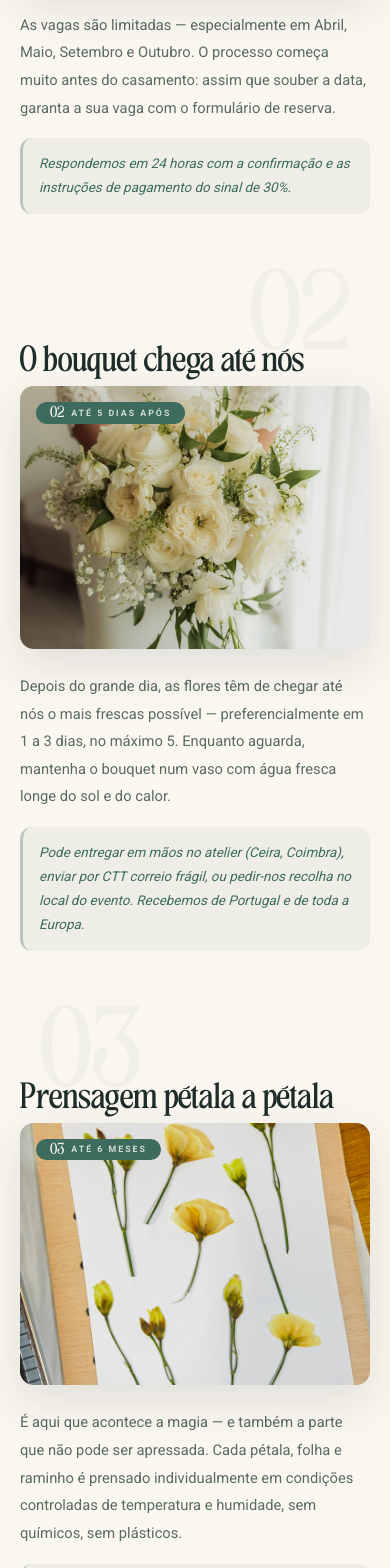
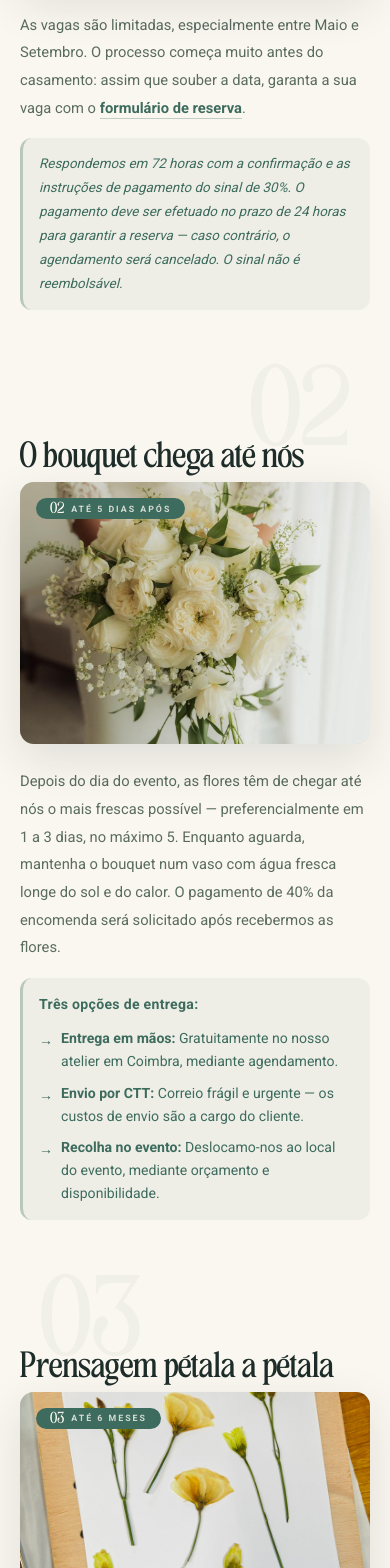
Before and after one commit to floresabeirario/fbr-website, a Next.js app: page /como-funciona in a window 390 px wide. Shown: the part 1000-2568 px from the top of the page. Built offline with nearby package versions, Linux system fonts and the light colour scheme.

Commit message:
Update page.js

```diff
--- a/app/como-funciona/page.js
+++ b/app/como-funciona/page.js
@@ -67,8 +67,13 @@ const STEPS = [
     title:  "Reserve a sua data",
     img:    "/reserva.webp",
     imgAlt: "Calendário com data de casamento marcada para reserva de preservação de bouquet",
-    body:   "As vagas são limitadas — especialmente em Abril, Maio, Setembro e Outubro. O processo começa muito antes do casamento: assim que souber a data, garanta a sua vaga com o formulário de reserva.",
-    note:   "Respondemos em 24 horas com a confirmação e as instruções de pagamento do sinal de 30%."
+    body:   <>
+      As vagas são limitadas, especialmente entre Maio e Setembro. O processo começa muito antes do casamento: assim que souber a data, garanta a sua vaga com o{" "}
+      <a href="https://wkf.ms/3RfoNAc" target="_blank" rel="noopener noreferrer" style={{ color: "#3D6B5E", fontWeight: 600, textDecoration: "none", borderBottom: "1px solid rgba(61,107,94,0.3)", paddingBottom: "1px" }}>
+        formulário de reserva
+      </a>.
+    </>,
+    note:   "Respondemos em 72 horas com a confirmação e as instruções de pagamento do sinal de 30%. O pagamento deve ser efetuado no prazo de 24 horas para garantir a reserva — caso contrário, o agendamento será cancelado. O sinal não é reembolsável."
   },
   {
     id:     "passo-2",
@@ -77,8 +82,24 @@ const STEPS = [
     title:  "O bouquet chega até nós",
     img:    "/ramojoana.webp",
     imgAlt: "Bouquet de noiva fresco a ser entregue no atelier para preservação botânica",
-    body:   "Depois do grande dia, as flores têm de chegar até nós o mais frescas possível — preferencialmente em 1 a 3 dias, no máximo 5. Enquanto aguarda, mantenha o bouquet num vaso com água fresca longe do sol e do calor.",
-    note:   "Pode entregar em mãos no atelier (Ceira, Coimbra), enviar por CTT correio frágil, ou pedir-nos recolha no local do evento. Recebemos de Portugal e de toda a Europa."
+    body:   "Depois do dia do evento, as flores têm de chegar até nós o mais frescas possível — preferencialmente em 1 a 3 dias, no máximo 5. Enquanto aguarda, mantenha o bouquet num vaso com água fresca longe do sol e do calor. O pagamento de 40% da encomenda será solicitado após recebermos as flores.",
+    noteJsx: <>
+      <strong style={{ display: "block", marginBottom: "10px", color: "#3D6B5E", fontSize: "0.88rem", letterSpacing: "0.3px" }}>Três opções de entrega:</strong>
+      <div style={{ display: "flex", flexDirection: "column", gap: "8px" }}>
+        {[
+          { label: "Entrega em mãos", desc: "Gratuitamente no nosso atelier em Coimbra, mediante agendamento." },
+          { label: "Envio por CTT", desc: "Correio frágil e urgente — os custos de envio são a cargo do cliente." },
+          { label: "Recolha no evento", desc: "Deslocamo-nos ao local do evento, mediante orçamento e disponibilidade." },
+        ].map((item, i) => (
+          <div key={i} style={{ display: "flex", gap: "8px", alignItems: "flex-start" }}>
+            <span style={{ color: "#3D6B5E", fontWeight: 700, flexShrink: 0, fontSize: "0.88rem", marginTop: "1px" }}>→</span>
+            <p style={{ margin: 0, fontSize: "0.88rem", lineHeight: 1.65, color: "#3D6B5E" }}>
+              <strong>{item.label}:</strong> {item.desc}
+            </p>
+          </div>
+        ))}
+      </div>
+    </>
   },
   {
     id:     "passo-3",
@@ -87,18 +108,18 @@ const STEPS = [
     title:  "Prensagem pétala a pétala",
     img:    "/prensa.webp",
     imgAlt: "Pétalas de flores de casamento a serem prensadas artesanalmente em papel botânico",
-    body:   "É aqui que acontece a magia — e também a parte que não pode ser apressada. Cada pétala, folha e raminho é prensado individualmente em condições controladas de temperatura e humidade, sem químicos, sem plásticos.",
-    note:   "Este processo pode demorar vários meses, e é exactamente esse tempo que faz a diferença entre um resultado mediano e uma obra de arte que dura décadas."
+    body:   "É aqui que acontece a magia — e também a parte que não pode ser apressada. Cada pétala, folha e raminho é prensado individualmente em condições controladas de temperatura e humidade.",
+    note:   "Após estarem preservadas, as flores são também congeladas para eliminar qualquer inseto que possa ainda estar presente."
   },
   {
     id:     "passo-4",
     n:      "04",
     tag:    "Aprovação sua",
-    title:  "Compõe­mos, você aprova",
+    title:  "Composição e aprovação",
     img:    "/detalhe.webp",
     imgAlt: "Composição artística de flores prensadas do bouquet de noiva dentro de moldura",
-    body:   "Com as flores prontas, criamos a composição dentro da moldura escolhida — e só avançamos quando você diz sim. Enviamos fotografia detalhada para aprovação e pode pedir ajustes antes de selarmos definitivamente.",
-    note:   "Ninguém deve ficar com um quadro sem o ter aprovado primeiro. Esta etapa existe exactamente para isso."
+    body:   "Escolhemos as flores melhor preservadas e iniciamos a criação do seu quadro. Quando a composição estiver pronta, receberá um e-mail com imagens do design. Terá 72 horas para aprovar ou solicitar alterações. Após a sua aprovação, o quadro segue para a molduraria e é finalizado.",
+    note:   null
   },
   {
     id:     "passo-5",
@@ -107,8 +128,24 @@ const STEPS = [
     title:  "O quadro chega a casa",
     img:    "/joanaceu.webp",
     imgAlt: "Quadro botânico de flores de casamento prensadas emoldurado com vidro museu anti-UV",
-    body:   "Após a sua aprovação e o pagamento final, o quadro é selado com vidro museu anti-reflexo e proteção UV — o mesmo vidro usado em museus para proteger obras de arte durante décadas — e enviado para casa com embalagem especial.",
-    note:   "Pode também levantar pessoalmente no atelier. O quadro chega pronto a pendurar, com o hardware de montagem incluído."
+    body:   <>
+      Com o quadro pronto, tem duas opções de entrega:
+      <div style={{ display: "flex", flexDirection: "column", gap: "6px", margin: "14px 0" }}>
+        {[
+          { label: "Envio pelos CTT", desc: "Receberá um número de rastreamento assim que a encomenda for enviada." },
+          { label: "Recolha no atelier", desc: "Agende um horário para recolha em Coimbra." },
+        ].map((item, i) => (
+          <div key={i} style={{ display: "flex", gap: "8px", alignItems: "flex-start" }}>
+            <span style={{ color: "#5A6B60", fontWeight: 700, flexShrink: 0, fontSize: "0.95rem", marginTop: "1px" }}>→</span>
+            <p style={{ margin: 0, fontSize: "clamp(0.92rem,1.8vw,1.02rem)", lineHeight: 1.75, color: "#5A6B60" }}>
+              <strong style={{ color: "#1E2D2A" }}>{item.label}:</strong> {item.desc}
+            </p>
+          </div>
+        ))}
+      </div>
+      Antes do envio ou da recolha, será solicitado o pagamento da 3.ª e última prestação — 30% do valor total. O quadro inclui instruções de cuidados para garantir a sua durabilidade. Se tiver alguma dúvida, estamos sempre disponíveis para ajudar!
+    </>,
+    note:   null
   }
 ];
 
@@ -181,7 +218,6 @@ const Step = ({ step, index }) => {
 
           {/* ── Título visível APENAS no mobile (acima da foto) ── */}
           <h2
-            id={`${step.id}-title`}
             className="step-title-mobile"
             style={{
               fontFamily: "'TAN-MEMORIES', serif",
@@ -215,20 +251,12 @@ const Step = ({ step, index }) => {
               alignItems:      "center",
               gap:             "7px"
             }}>
-              <span style={{
-                fontFamily:    "'TAN-MEMORIES', serif",
-                fontSize:      "0.7rem",
-                lineHeight:    1
-              }}>
+              <span style={{ fontFamily: "'TAN-MEMORIES', serif", fontSize: "0.7rem", lineHeight: 1 }}>
                 {step.n}
               </span>
               <span style={{
-                fontSize:      "0.55rem",
-                fontWeight:    700,
-                letterSpacing: "2px",
-                textTransform: "uppercase",
-                fontFamily:    "Roboto, sans-serif",
-                opacity:       0.8
+                fontSize: "0.55rem", fontWeight: 700, letterSpacing: "2px",
+                textTransform: "uppercase", fontFamily: "Roboto, sans-serif", opacity: 0.8
               }}>
                 {step.tag}
               </span>
@@ -239,10 +267,8 @@ const Step = ({ step, index }) => {
               alt={step.imgAlt}
               className="step-img"
               style={{
-                width:      "100%",
-                aspectRatio: "4/3",
-                objectFit:  "cover",
-                display:    "block",
+                width: "100%", aspectRatio: "4/3",
+                objectFit: "cover", display: "block",
                 transition: "transform 0.6s ease"
               }}
               loading="lazy"
@@ -267,32 +293,37 @@ const Step = ({ step, index }) => {
             {step.title}
           </h2>
 
-          <p style={{
+          <div style={{
             color:      "#5A6B60",
             lineHeight: 1.88,
             fontSize:   "clamp(0.92rem,1.8vw,1.02rem)",
             margin:     "0 0 clamp(16px,2.5vw,22px)"
           }}>
             {step.body}
-          </p>
+          </div>
 
-          {/* Note */}
+          {/* Note box — só aparece se note ou noteJsx existir */}
+          {(step.note || step.noteJsx) && (
             <div style={{
-            padding:      "clamp(14px,2vw,18px) clamp(16px,2.5vw,22px)",
-            borderRadius: "12px",
+              padding:         "clamp(14px,2vw,18px) clamp(16px,2.5vw,22px)",
+              borderRadius:    "12px",
               backgroundColor: "rgba(61,107,94,0.06)",
-            borderLeft:   "3px solid rgba(61,107,94,0.3)"
+              borderLeft:      "3px solid rgba(61,107,94,0.3)"
             }}>
-            <p style={{
-              color:      "#3D6B5E",
-              lineHeight: 1.78,
-              fontSize:   "clamp(0.84rem,1.6vw,0.92rem)",
-              margin:     0,
-              fontStyle:  "italic"
+              {step.noteJsx
+                ? <div style={{ color: "#3D6B5E", lineHeight: 1.78, fontSize: "clamp(0.84rem,1.6vw,0.92rem)" }}>
+                    {step.noteJsx}
+                  </div>
+                : <p style={{
+                    color: "#3D6B5E", lineHeight: 1.78,
+                    fontSize: "clamp(0.84rem,1.6vw,0.92rem)",
+                    margin: 0, fontStyle: "italic"
                   }}>
                     {step.note}
                   </p>
+              }
             </div>
+          )}
         </div>
       </motion.div>
     </article>
```
Lines whose indentation alone changed are shown as unchanged.
